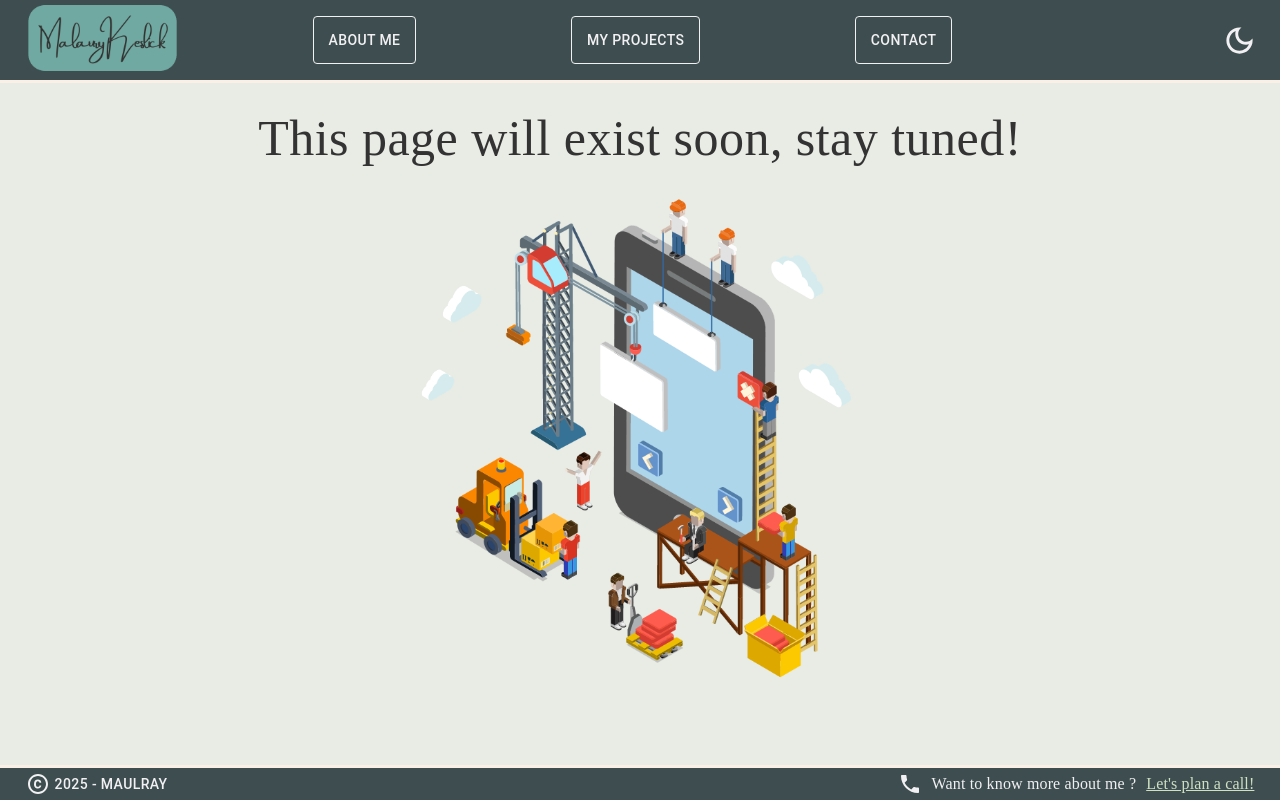
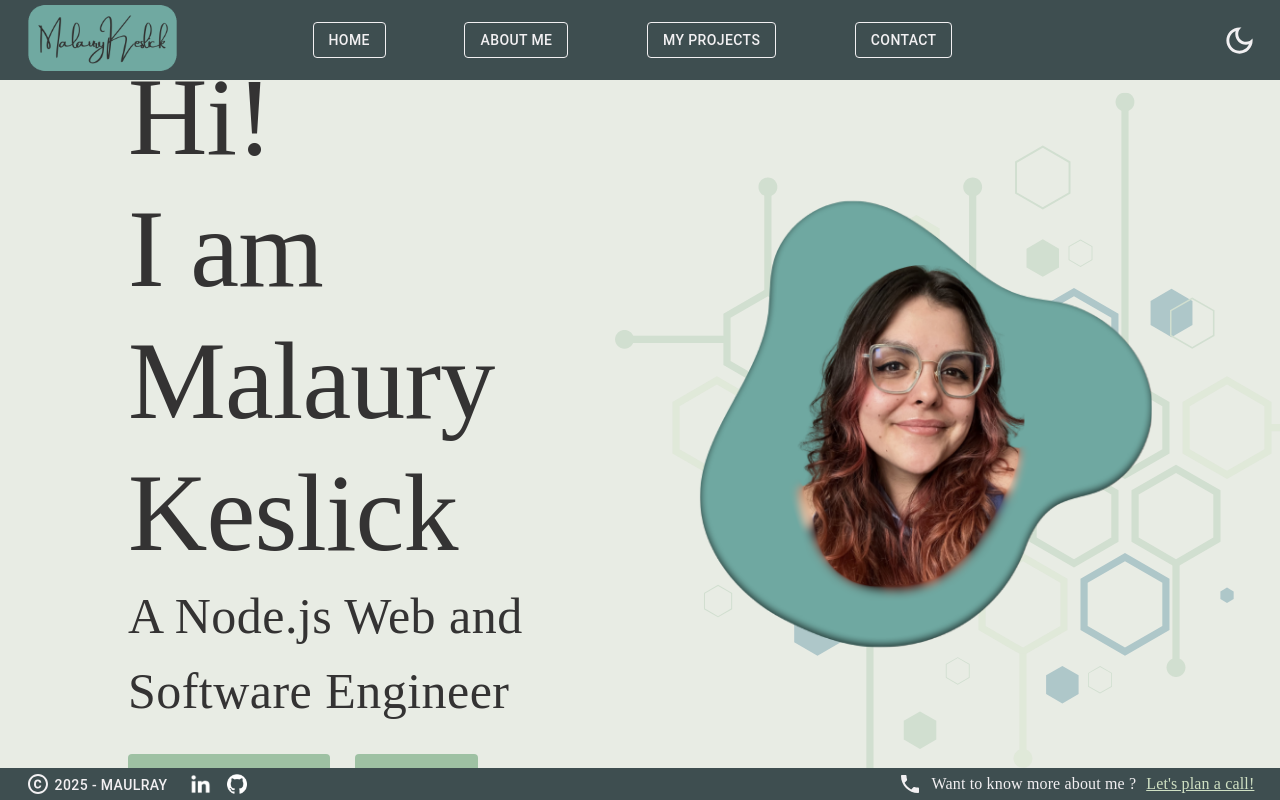
Before and after one commit to Maulraay/portfolio, a React app: page / in a window 1280 px wide. Built offline with nearby package versions, Linux system fonts and the light colour scheme; a web font is replaced by a local one.

Commit message:
Homepage creation + few little updates

```diff
--- a/src/views/gallery/Gallery.jsx
+++ b/src/views/gallery/Gallery.jsx
@@ -12,6 +12,9 @@ export const Gallery = () => {
           This page will exist soon, stay tuned!
         </Typography>
         <img className={"logo"} src={construction} height={"70%"} alt={"Page under construction image"}/>
+        <Typography variant={"body1"} fontSize={25} className={"title"}>
+          Until then, you can find the source code of this website on <a href={"https://github.com/Maulraay/portfolio/tree/master"} target={"_blank"} className={'link'}>my Github</a>!
+        </Typography>
       </div>
     </Layout>
   )
--- a/src/views/homepage/Homepage.jsx
+++ b/src/views/homepage/Homepage.jsx
@@ -1,17 +1,34 @@
 import React from "react";
 import './styles.css';
 import { Layout } from "../layout/Layout";
-import {Typography} from "@mui/material";
-import construction from "../../assets/underConstruction.png";
+import {Typography, Button} from "@mui/material";
+import portrait from "../../assets/portrait.png";
+import background from "../../assets/background.png";
 
 export const Homepage = () => {
   return(
     <Layout>
-      <div className={"homepage"}>
-        <Typography variant={"body1"} fontSize={50} className={"title"}>
-          This page will exist soon, stay tuned!
-        </Typography>
-        <img className={"logo"} src={construction} height={"70%"} alt={"Page under construction image"}/>
+      <div className={"homepage"} style={{backgroundImage: `url(${background})`, backgroundRepeat: "no-repeat"}}>
+        <div className={"presentation"}>
+          <Typography variant={"h2"} fontSize={110} className={"title"}>
+            Hi!
+          </Typography>
+          <Typography variant={"h2"} fontSize={110} className={"title"}>
+            I am Malaury Keslick
+          </Typography>
+          <Typography variant={"body1"} fontSize={50} className={"title"}>
+            A Node.js Web and Software Engineer
+          </Typography>
+          <div className={"buttons"}>
+            <Button href={'/about'} size={"large"}>
+              Want to learn more ?
+            </Button>
+            <Button href={'/contact'} size={"large"}>
+              Contact me!
+            </Button>
+          </div>
+        </div>
+        <img className={"portrait"} src={portrait} height={"70%"} alt={"My portrait"}/>
       </div>
     </Layout>
   )
--- a/src/views/homepage/styles.css
+++ b/src/views/homepage/styles.css
@@ -2,15 +2,37 @@
     width: 100%;
     height: 100%;
     display: flex;
-    flex-direction: column;
+    flex-direction: row;
     align-items: center;
     align-content: center;
+    justify-content: space-between;
     overflow: auto;
 }
 
-.homepage .title {
-    height: calc(20% - 20px);
+.homepage .presentation {
     color: var(--color-text);
     align-items: center;
     align-content: center;
+    margin-left: 10%;
 }
+
+.homepage .portrait {
+    margin-right: 10%;
+}
+
+.homepage .buttons{
+    display: flex;
+    flex-direction: row;
+    gap: 25px;
+    margin-top: 25px;
+}
+
+.homepage .buttons .MuiButton-root{
+    background-color: var(--color-secondary);
+    color: var(--color-text-secondary);
+}
+
+.homepage .buttons .MuiButton-root:hover{
+    background-color: var(--color-primary);
+    color: var(--color-text-primary);
+}
--- a/src/views/layout/Footer.jsx
+++ b/src/views/layout/Footer.jsx
@@ -1,7 +1,9 @@
 import React from "react";
 import './styles.css';
-import { Typography } from "@mui/material";
+import {IconButton, Typography} from "@mui/material";
 import { Copyright, LocalPhone } from "@mui/icons-material";
+import linkedin from "../../assets/linkedin.png";
+import github from "../../assets/github.png";
 
 export const Footer = () => {
 
@@ -9,9 +11,17 @@ export const Footer = () => {
     <div className={'footer'}>
       <div className={'copyright'}>
         <Copyright className={'copyrightLogo'}/>
-        <Typography variant={"button"}>
+        <Typography variant={"button"} className={"copyrightText"}>
           2025 - Maulray
         </Typography>
+        <div className={"socialNetworks"}>
+          <IconButton href={"https://www.linkedin.com/in/malaurykeslick/"} target={"_blank"}>
+            <img src={linkedin} height={"20px"} alt={"LinkedIn redirection"}/>
+          </IconButton>
+          <IconButton href={"https://github.com/Maulraay"} target={"_blank"}>
+            <img src={github} height={"20px"} alt={"GitHub redirection"}/>
+          </IconButton>
+        </div>
       </div>
       <Typography className={'support'}>
         <LocalPhone/>
--- a/src/views/layout/Header.jsx
+++ b/src/views/layout/Header.jsx
@@ -54,6 +54,7 @@ export const Header = (props) => {
       </a>
 
       <div className={"buttons"}>
+        <StyledButton color={"#3d383e"} variant={'outlined'} href={'/'}> Home </StyledButton>
         <StyledButton color={"#3d383e"} variant={'outlined'} href={'/about'}> About me </StyledButton>
         <StyledButton color={"#3d383e"} variant={'outlined'} href={'/gallery'}> My projects </StyledButton>
         <StyledButton color={"#3d383e"} variant={'outlined'} href={'/contact'}> Contact </StyledButton>
--- a/src/views/layout/styles.css
+++ b/src/views/layout/styles.css
@@ -41,7 +41,7 @@
 @media only screen and (min-width: 920px) {
     .layout .header .buttons {
         width: 50%;
-        height: 60%;
+        height: 45%;
         display: flex;
         margin-right: 15px;
         justify-content: space-between;
@@ -93,7 +93,6 @@
     height: 10%;
     background-color: var(--color-primary);
     color: var(--color-text-primary);
-    outline: linen solid 3px;
     align-items: center;
     align-content: center;
     justify-content: space-between;
@@ -111,7 +110,6 @@
     height: 4%;
     background-color: var(--color-primary);
     color: var(--color-text-primary);
-    outline: linen solid 3px;
     align-content: center;
     align-items: center;
     justify-content: space-between;
@@ -127,6 +125,18 @@
 .layout .footer .copyright .copyrightLogo {
     color: var(--color-text-primary);
     margin-right: 5px;
+}
+
+.layout .footer .copyright .copyrightText {
+    color: var(--color-text-primary);
+    margin-top: 3px;
+}
+
+.layout .footer .copyright .socialNetworks{
+    padding-left: 15px;
+    display: flex;
+    align-content: center;
+    align-items: center;
 }
 
 .layout .footer .link {
```
Also changed, not shown: src/assets/background.png (added), src/assets/github.png (added), src/assets/linkedin.png (added), src/assets/portrait.png (added).
